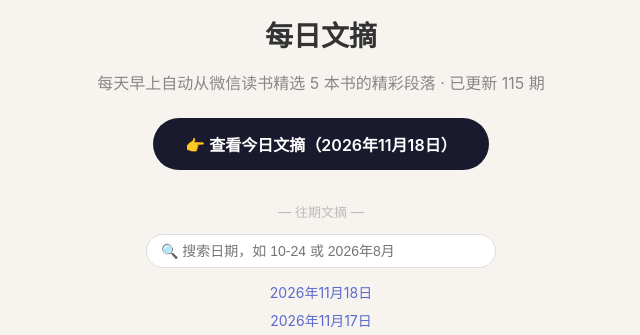
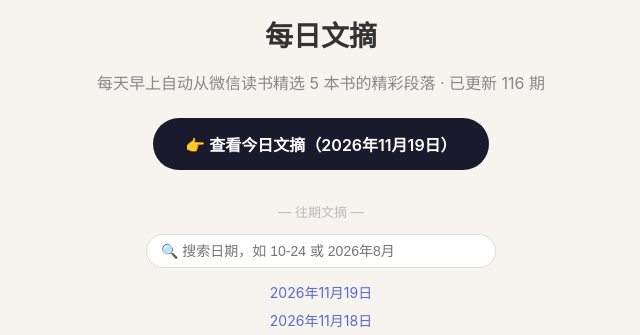
Before and after one commit to buddyshiyong/daily-digest, a plain HTML site: page index.html in a window 1280 px wide. Shown: the part 121-456 px from the top of the page, 319-959 px from the left. Drawn offline with Linux system fonts and the light colour scheme.

Commit message:
update index 2026-11-19

```diff
--- a/index.html
+++ b/index.html
@@ -22,13 +22,14 @@
 <div class="container">
   <div style="font-size:56px">📖</div>
   <h1>每日文摘</h1>
-  <p class="sub">每天早上自动从微信读书精选 5 本书的精彩段落 · 已更新 115 期</p>
-  <a class="latest-link" href="./2026-11-18.html">👉 查看今日文摘（2026年11月18日）</a>
+  <p class="sub">每天早上自动从微信读书精选 5 本书的精彩段落 · 已更新 116 期</p>
+  <a class="latest-link" href="./2026-11-19.html">👉 查看今日文摘（2026年11月19日）</a>
   <div class="archive">
     <p style="margin-top:24px; font-size:13px; color:#bbb;">— 往期文摘 —</p>
     <input id="archive-search" type="text" placeholder="🔍 搜索日期，如 10-24 或 2026年8月"
            style="display:block;width:100%;max-width:320px;margin:10px auto 14px;padding:8px 14px;font-size:14px;border:1px solid #ddd;border-radius:20px;outline:none;background:#fff;">
     <p id="archive-empty" style="display:none;font-size:13px;color:#bbb;margin:12px 0;">没有匹配的文摘</p>
+<a href="./2026-11-19.html">2026年11月19日</a>
 <a href="./2026-11-18.html">2026年11月18日</a>
 <a href="./2026-11-17.html">2026年11月17日</a>
 <a href="./2026-11-16.html">2026年11月16日</a>
```
